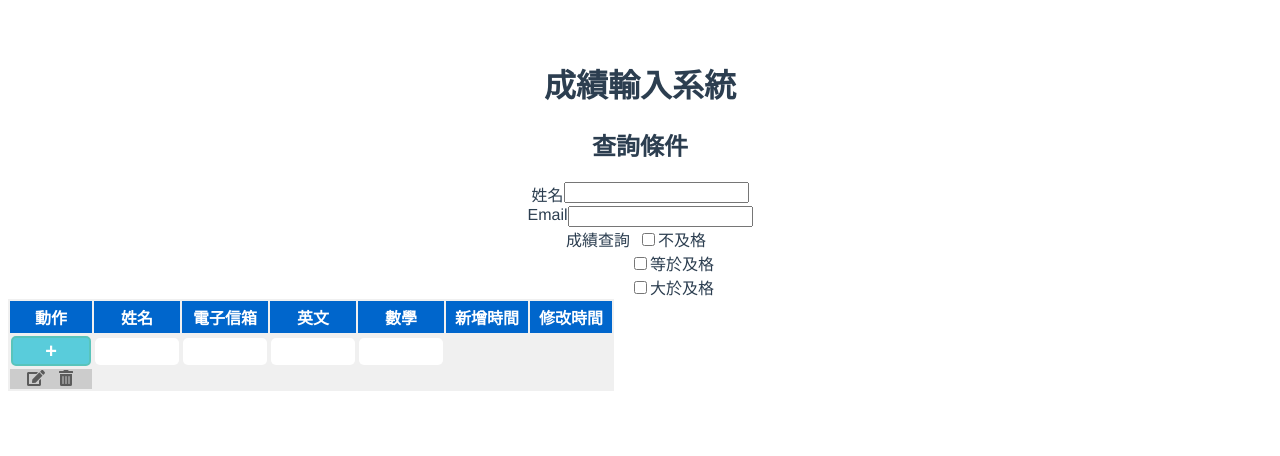
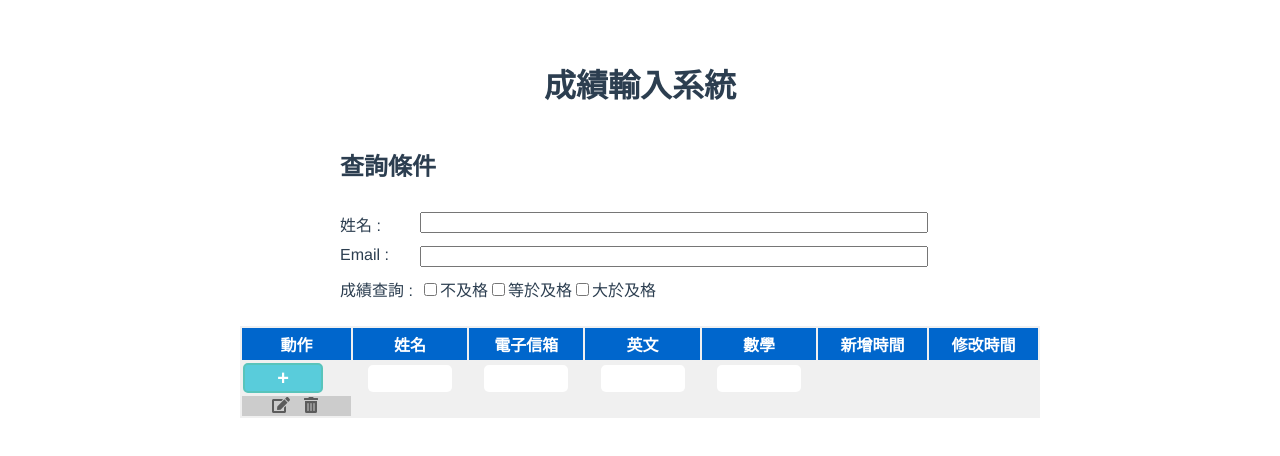
Before and after one commit to katelove/athenaexam, a Vue app: page / in a window 1280 px wide. Shown: the top 456 px of the page. Built offline with nearby package versions, Linux system fonts and the light colour scheme.

Commit message:
查詢條件樣式

```diff
--- a/src/components/GradesSystem.vue
+++ b/src/components/GradesSystem.vue
@@ -10,12 +10,12 @@
     </div>
     <!-- 查詢條件 -->
     <div class="row">
-      <div class="col-sm-12 col-md-12 col-lg-12 col-xl-12">
+      <div class="col-sm-12 col-md-12 col-lg-12 col-xl-12 centerSty">
         <SearchDetail></SearchDetail>
       </div>
     </div>
     <div class="row">
-      <div class="col-sm-12 col-md-12 col-lg-12 col-xl-12">
+      <div class="col-sm-12 col-md-12 col-lg-12 col-xl-12 centerSty">
         <TableGrades></TableGrades>
       </div>
     </div>
@@ -33,3 +33,10 @@ export default {
   }
 }
 </script>
+
+<style lang="scss">
+.centerSty {
+  display: flex;
+  justify-content: center;
+}
+</style>
--- a/src/components/SearchDetail.vue
+++ b/src/components/SearchDetail.vue
@@ -1,33 +1,36 @@
 <template>
   <!-- 查詢條件 -->
-  <div>
-    <h2>查詢條件</h2>
+  <div class="searchInfo">
+    <div class="searchTitle">
+      <h2>查詢條件</h2>
+    </div>
     <!-- 姓名 -->
-    <div class="row detail-search-line">
-      <div class="col-sm-6 col-md-6 col-lg-4 col-xl-4">姓名</div>
+    <div class="row detailSearch">
+      <div class="col-sm-6 col-md-6 col-lg-4 col-xl-4 detailName">姓名 :</div>
       <div class="col-sm-6 col-md-6 col-lg-8 col-xl-8">
         <input type="text" />
       </div>
     </div>
     <!-- Email -->
-    <div class="row detail-search-line">
-      <div class="col-sm-6 col-md-6 col-lg-4 col-xl-4">Email</div>
+    <div class="row detailSearch">
+      <div class="col-sm-6 col-md-6 col-lg-4 col-xl-4 detailName">Email :</div>
       <div class="col-sm-6 col-md-6 col-lg-8 col-xl-8">
         <input type="text" />
       </div>
     </div>
     <!-- 成績查詢 -->
-    <div class="row detail-search-line">
-      <div class="col-sm-6 col-md-6 col-lg-4 col-xl-4">成績查詢</div>
+    <div class="row detailSearch">
+      <div class="col-sm-6 col-md-6 col-lg-4 col-xl-4 detailName">
+        成績查詢 :
+      </div>
       <div class="col-sm-6 col-md-6 col-lg-8 col-xl-8">
         <b-form-checkbox-group
           id="radio-group-1"
           v-model="selected"
-          class="mb-3"
+          class="gradesChoice"
           :options="gradesOptions"
           name="flavour-1"
         >
-          <!-- <p style="color:red">{{errors[0]}}</p> -->
         </b-form-checkbox-group>
       </div>
     </div>
@@ -39,6 +42,7 @@ export default {
   name: 'SearchDetail',
   data () {
     return {
+      types: ['text', 'email'],
       selected: [],
       gradesOptions: [
         {
--- a/src/scss/searchDetail.scss
+++ b/src/scss/searchDetail.scss
@@ -1,4 +1,27 @@
-.detail-search-line {
-  display: flex;
-  justify-content: center;
+.searchInfo {
+  width: 800px;
+  .searchTitle {
+    display: flex;
+    justify-content: flex-start;
+    margin-left: 100px;
+  }
+
+  .detailSearch {
+    margin-left: 100px;
+    display: flex;
+    justify-content: flex-start;
+    margin-top: 10px;
+    margin-bottom: 5px;
+    .detailName {
+      width: 80px;
+      text-align: left;
+    }
+    input[type='text'] {
+      width: 500px;
+    }
+    .gradesChoice {
+      display: flex;
+      justify-content: space-between;
+    }
+  }
 }
--- a/src/scss/tableGrades.scss
+++ b/src/scss/tableGrades.scss
@@ -1,5 +1,7 @@
 #gradesSty {
+  margin-top: 20px;
   background-color: #f0f0f0;
+  width: 800px;
   thead {
     .gradesTitle {
       background-color: #0066cc;
```
